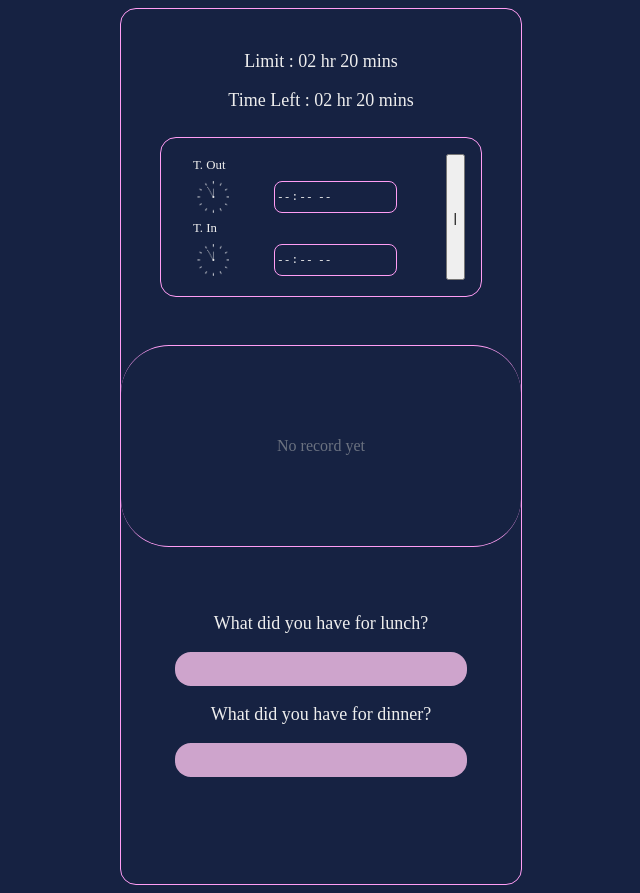
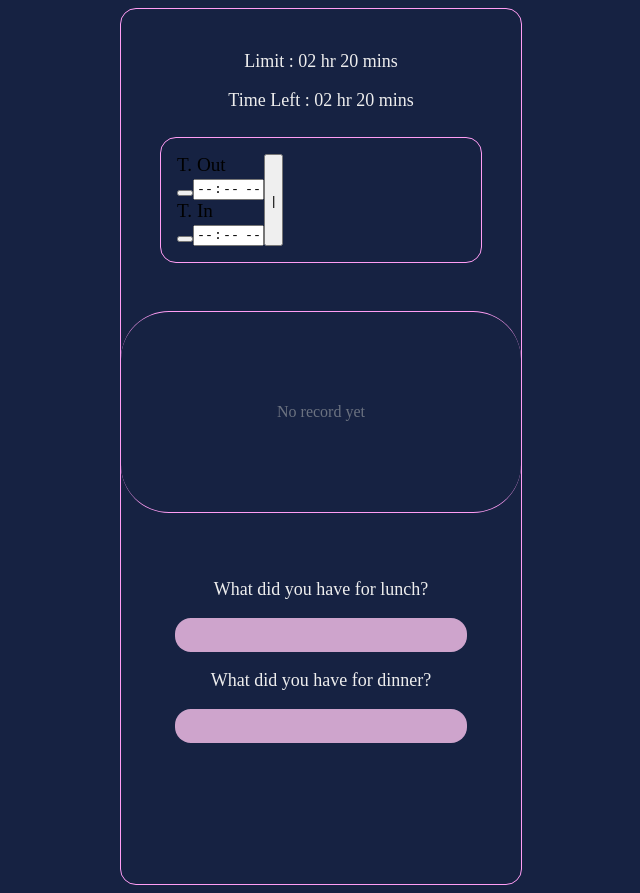
Before and after one commit to vickertan/Rest-Time, a React (Vite) app: page / in a window 1280 px wide. Shown: the whole page, without its empty margins (319-959 px from the left). Built offline with nearby package versions, Linux system fonts and the light colour scheme.

Commit message:
Rename class

```diff
--- a/src/main.css
+++ b/src/main.css
@@ -46,7 +46,7 @@ p {
     padding: 1rem;
 }
 
-#form .time-div {
+#form .left-div {
     flex: 1 1 0%;
     display: flex;
     flex-direction: column;
@@ -54,30 +54,30 @@ p {
     background-color: var(--dark-blue);
 }
 
-#form .time-div label,
-#form .time-div div {
+#form .left-div label,
+#form .left-div div {
     margin: 0.25rem 0.25rem;
     color: var(--light);
 }
 
-#form .time-div label {
+#form .left-div label {
     width: fit-content;
     font-size: 0.8rem;
     margin-left: 1rem;
     transition: 0.5s;
 }
 
-#form .time-div .active {
+#form .left-div .active {
     color: var(--pink);
     margin-left: 50%;
 }
 
-#form .time-div div {
+#form .left-div div {
     display: flex;
     flex-direction: row;
 }
 
-#form .time-div input {
+#form .left-div input {
     display: flex;
     width: 120px;
     height: auto;
@@ -91,11 +91,11 @@ p {
     outline: none;
 }
 
-#form .time-div .in-time {
+#form .left-div .in-time {
     margin-top: 1rem;
 }
 
-.time-div div .clock-button {
+.left-div div .clock-button {
     background-color: transparent;
     width: 2rem;
     height: 2rem;
@@ -107,7 +107,7 @@ p {
     transition: 0.2s ease-in-out;
 }
 
-.time-div div .clock-button:active {
+.left-div div .clock-button:active {
     background-image: url("../assets/trans-clock-icon-pink.png");
 }
 
```
